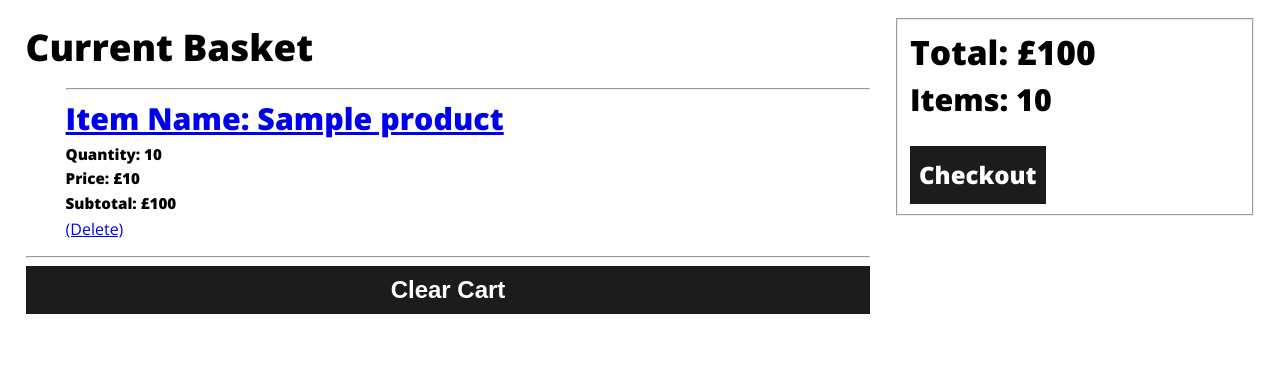
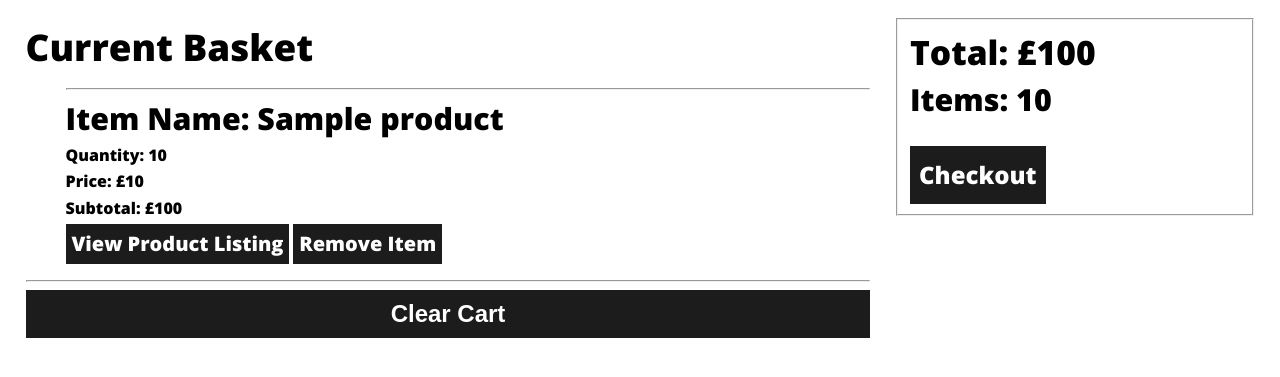
Before and after one commit to underrobyn/cm1102-webstore, a Flask app: page /basket in a window 1280 px wide. Shown: the part 49-426 px from the top of the page. Run offline with Flask 2, Linux system fonts and the light colour scheme; a user stored in the database is signed in; tables that the repository leaves empty hold one stand-in row (values such as "Sample post").

Commit message:
Updated CSS on basket page Updated requirements.txt Added link to openshift in readme Updated navigation bar to show create button

```diff
--- a/requirements.txt
+++ b/requirements.txt
@@ -1,8 +1,10 @@
 alembic==1.4.2
+itsdangerous==1.1.0
+email-validator==1.0.5
+Click==7.1.2
 Flask==1.1.2
 Flask-Migrate==2.5.3
 Flask-MySQL==1.5.1
-Flask-Session==0.3.1
 Flask-SQLAlchemy==2.4.1
 Flask-WTF==0.14.3
 Jinja2==2.11.2
@@ -10,7 +12,7 @@ Mako==1.1.2
 MarkupSafe==1.1.1
 SQLAlchemy==1.3.16
 Werkzeug==1.0.1
-WTForms==2.2.1
+WTForms==2.3.1
 gunicorn==20.0.4
 Flask-Login==0.5.0
 Flask-Admin==1.5.6
--- a/store/static/css/styles.css
+++ b/store/static/css/styles.css
@@ -31,8 +31,21 @@ h5 {
 	font-size: 0.95rem;
 }
 
+a {
+	color: #008cd5;
+	font-weight:900;
+}
+
 .center {
 	text-align: center;
+}
+
+a.button.small_button {
+	height: 2rem;
+	padding: 0.2rem 0.3rem;
+	font-size: 1.25rem;
+	font-weight: 600;
+	line-height: 2rem;
 }
 
 a.button {
--- a/store/templates/base.html
+++ b/store/templates/base.html
@@ -35,14 +35,17 @@
 				<a href="{{ url_for('logout') }}" title="Logout">
 					<i class="fas fa-sign-out-alt"></i>
 				</a>
+				<a href="{{ url_for('basket') }}" title="Shopping Basket">
+					<i class="fas fa-shopping-basket"></i>
+				</a>
 				{% else %}
+				<a href="{{ url_for('create') }}" title="Create Account">
+					<i class="fas fa-user-plus"></i>
+				</a>
 				<a href="{{ url_for('login') }}" title="Login">
 					<i class="fas fa-sign-in-alt"></i>
 				</a>
 				{% endif %}
-				<a href="{{ url_for('basket') }}" title="Shopping Basket">
-					<i class="fas fa-shopping-basket"></i>
-				</a>
 			</div>
 		</nav>
 
--- a/store/templates/basket.html
+++ b/store/templates/basket.html
@@ -9,11 +9,12 @@
 			<ul>
 			{% for key, value in cart.items() %}
 				<hr>
-				<a href="{{ url_for('product', product_id=key) }}"><h3>Item Name: {{ value[0] }}</h3></a>
-				<h5>Quantity: {{ value[1] }}</h5>
-				<h5>Price: £{{ value[2] }}</h5>
-				<h5>Subtotal: £{{ value[3] }}</h5>
-				<a href="{{ url_for('basket', deleteitem=key) }}">(Delete)</a>
+				<h3>Item Name: {{ value[0] }}</h3>
+				<h4>Quantity: {{ value[1] }}</h4>
+				<h4>Price: £{{ value[2] }}</h4>
+				<h4>Subtotal: £{{ value[3] }}</h4>
+				<a class="small_button button" href="{{ url_for('product', product_id=key) }}">View Product Listing</a>
+				<a class="small_button button" href="{{ url_for('basket', deleteitem=key) }}">Remove Item</a>
 			{% endfor %}
 			</ul>
 		<hr>
```
Also changed, not shown: README.txt.
